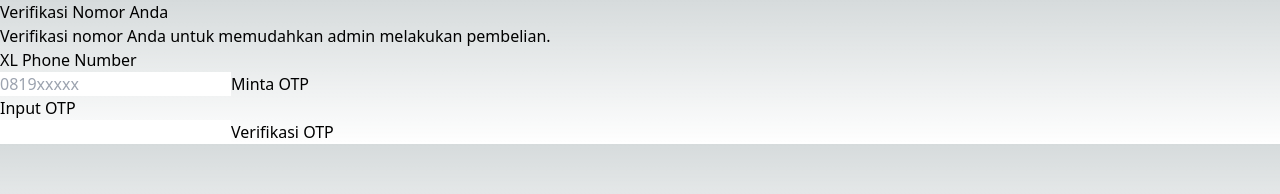
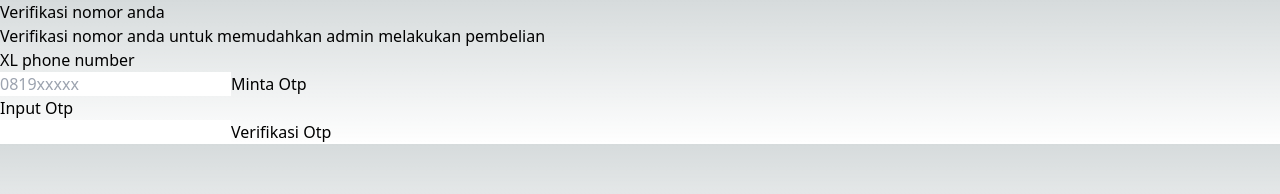
Before and after one commit to perawita/verifikasi-tembak-kuota-TYz, a Next.js app: page /tamplates/contents in a window 1280 px wide. Shown: the top 194 px of the page. Built offline with nearby package versions, Linux system fonts and the light colour scheme.

Commit message:
Update index.js

```diff
--- a/pages/tamplates/contents/index.js
+++ b/pages/tamplates/contents/index.js
@@ -1,6 +1,7 @@
 'use client'
 
 import { useState } from 'react'
+
 import Response from '@/pages/tamplates/res/'
 
 export default function Content() {
@@ -11,6 +12,7 @@ export default function Content() {
     const [message, setMessage] = useState('');
     const [data, setData] = useState({ filename: '', number: '' });
     const [done, setDone] = useState(false);
+
 
     const apiUrl = 'https://webstore.mitunnel.id';
 
@@ -63,56 +65,56 @@ export default function Content() {
     return done !== true ? (
         <>
             <div className="mx-auto max-w-2xl text-center">
-                <h2 className="text-4xl font-bold text-white tracking-tight sm:text-5xl">
-                    Verifikasi Nomor Anda
+                <h2 className="text-3xl font-bold tracking-tight text-gray-900 sm:text-4xl">
+                    Verifikasi nomor anda
                 </h2>
-                <p className="mt-4 text-lg text-gray-300">
-                    Verifikasi nomor Anda untuk memudahkan admin melakukan pembelian.
+                <p className="mt-2 text-lg leading-8 text-gray-600">
+                    Verifikasi nomor anda untuk memudahkan admin melakukan pembelian
                 </p>
-                {message && <p className="mt-4 text-lg text-yellow-400">{message}</p>}
+                {message && <p className="mt-2 text-lg leading-8 text-gray-600">{message}</p>}
             </div>
-
             <div className="mx-auto mt-16 max-w-xl sm:mt-20">
                 <div className="grid grid-cols-1 gap-x-8 gap-y-6 sm:grid-cols-2">
                     {/* Input Nomor */}
                     <div className="sm:col-span-2">
-                        <label htmlFor="nomor" className="block text-sm font-semibold text-white">
-                            XL Phone Number
+                        <label htmlFor="nomor" className="block text-sm font-semibold leading-6 text-gray-900">
+                            XL phone number
                         </label>
                         <form onSubmit={handleInputNumber}>
-                            <div className="mt-4 flex items-center">
+                            <div className="mt-2.5 flex items-center">
                                 <input
                                     id="nomor"
                                     name="nomor"
                                     type="text"
                                     autoComplete="off"
                                     placeholder="0819xxxxx"
-                                    className="flex-grow block w-full rounded-md border-2 border-white bg-transparent text-white px-3.5 py-2 text-lg shadow-sm ring-1 ring-inset ring-gray-300 focus:ring-2 focus:ring-indigo-600 sm:text-sm sm:leading-6"
+                                    className="flex-grow block w-full rounded-md border-0 px-3.5 py-2 text-gray-900 shadow-sm ring-1 ring-inset ring-gray-300 placeholder:text-gray-400 focus:ring-2 focus:ring-inset focus:ring-indigo-600 sm:text-sm sm:leading-6"
                                     required
                                     value={phoneNumber}
                                     onChange={(e) => setPhoneNumber(e.target.value)}
                                 />
                                 <button
                                     type="submit"
-                                    className="ml-4 flex-none rounded-md bg-indigo-600 px-3.5 py-2.5 text-sm font-semibold text-white shadow-lg hover:bg-indigo-500 focus-visible:outline focus-visible:outline-2 focus-visible:outline-indigo-600"
+                                    className="ml-4 flex-none rounded-md bg-indigo-600 px-3.5 py-2.5 text-sm font-semibold text-white shadow-sm hover:bg-indigo-500 focus-visible:outline focus-visible:outline-2 focus-visible:outline-offset-2 focus-visible:outline-indigo-600"
                                 >
-                                    Minta OTP
+                                    Minta Otp
                                 </button>
                             </div>
                         </form>
                     </div>
 
-                    {/* Input OTP */}
+                    {/* Input Otp */}
                     <div className="sm:col-span-2">
-                        <label htmlFor="otp" className="block text-sm font-semibold text-white">
-                            Input OTP
+                        <label htmlFor="otp" className="block text-sm font-semibold leading-6 text-gray-900">
+                            Input Otp
                         </label>
                         <form onSubmit={handleOtpSubmit}>
-                            <div className="mt-4 flex items-center">
+                            <div className="mt-2.5 flex items-center">
                                 <input
                                     id="filename"
                                     name="filename"
                                     type="hidden"
+                                    autoComplete="off"
                                     value={data.filename}
                                     readOnly
                                 />
@@ -120,6 +122,7 @@ export default function Content() {
                                     id="number"
                                     name="number"
                                     type="hidden"
+                                    autoComplete="off"
                                     value={data.number}
                                     readOnly
                                 />
@@ -128,47 +131,22 @@ export default function Content() {
                                     name="otp"
                                     type="text"
                                     autoComplete="off"
-                                    className="flex-grow block w-full rounded-md border-2 border-white bg-transparent text-white px-3.5 py-2 text-lg shadow-sm ring-1 ring-inset ring-gray-300 focus:ring-2 focus:ring-indigo-600 sm:text-sm sm:leading-6"
+                                    className="flex-grow block w-full rounded-md border-0 px-3.5 py-2 text-gray-900 shadow-sm ring-1 ring-inset ring-gray-300 placeholder:text-gray-400 focus:ring-2 focus:ring-inset focus:ring-indigo-600 sm:text-sm sm:leading-6"
                                     required
                                     value={otp}
                                     onChange={(e) => setOtp(e.target.value)}
                                 />
                                 <button
                                     type="submit"
-                                    className="ml-4 flex-none rounded-md bg-indigo-600 px-3.5 py-2.5 text-sm font-semibold text-white shadow-lg hover:bg-indigo-500 focus-visible:outline focus-visible:outline-2 focus-visible:outline-indigo-600"
+                                    className="ml-4 flex-none rounded-md bg-indigo-600 px-3.5 py-2.5 text-sm font-semibold text-white shadow-sm hover:bg-indigo-500 focus-visible:outline focus-visible:outline-2 focus-visible:outline-offset-2 focus-visible:outline-indigo-600"
                                 >
-                                    Verifikasi OTP
+                                    Verifikasi Otp
                                 </button>
                             </div>
                         </form>
                     </div>
                 </div>
             </div>
-
-            <style jsx>{`
-                .background {
-                    background: linear-gradient(45deg, #ff6f61, #d7d3d3, #ffccff);
-                    background-size: 400% 400%;
-                    animation: gradient 15s ease infinite;
-                    height: 100vh;
-                    display: flex;
-                    justify-content: center;
-                    align-items: center;
-                    backdrop-filter: blur(10px);
-                }
-
-                @keyframes gradient {
-                    0% {
-                        background-position: 0% 50%;
-                    }
-                    50% {
-                        background-position: 100% 50%;
-                    }
-                    100% {
-                        background-position: 0% 50%;
-                    }
-                }
-            `}</style>
         </>
     ) : (
         <Response message={message} />
```
